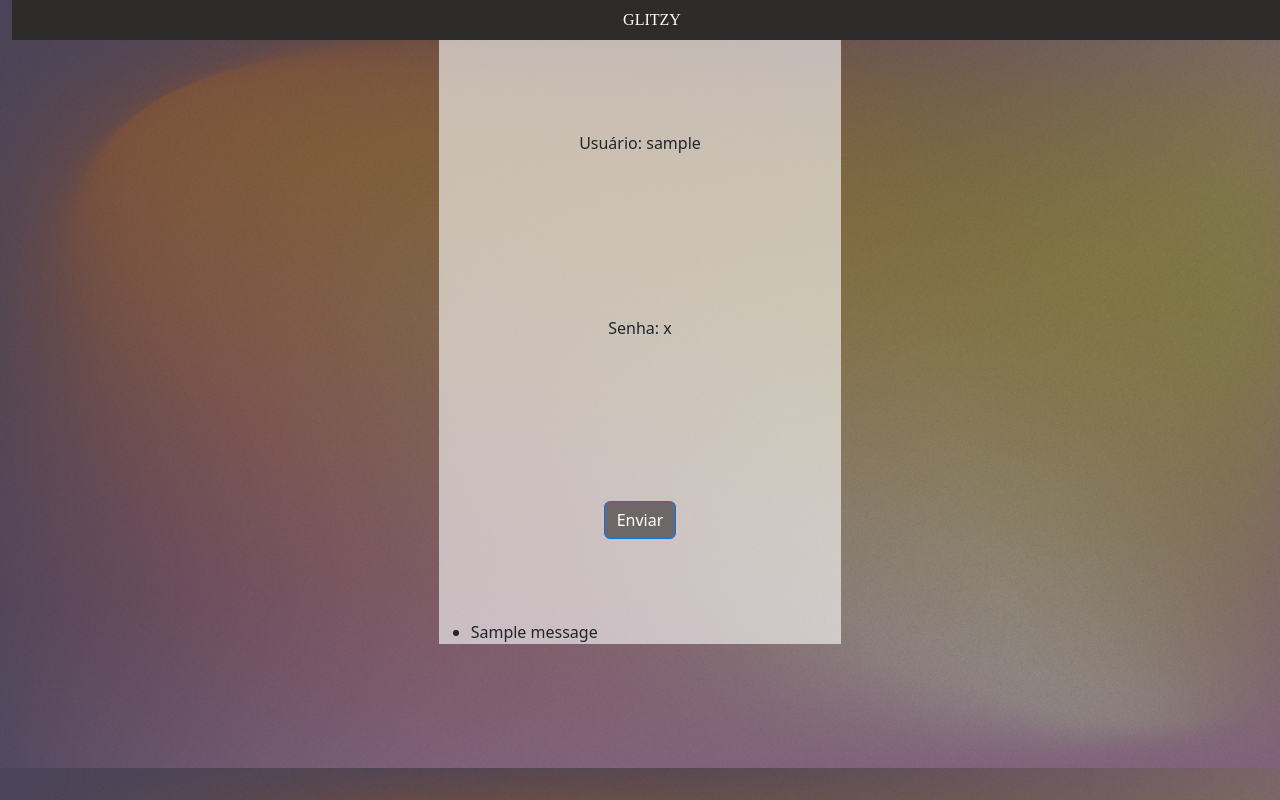
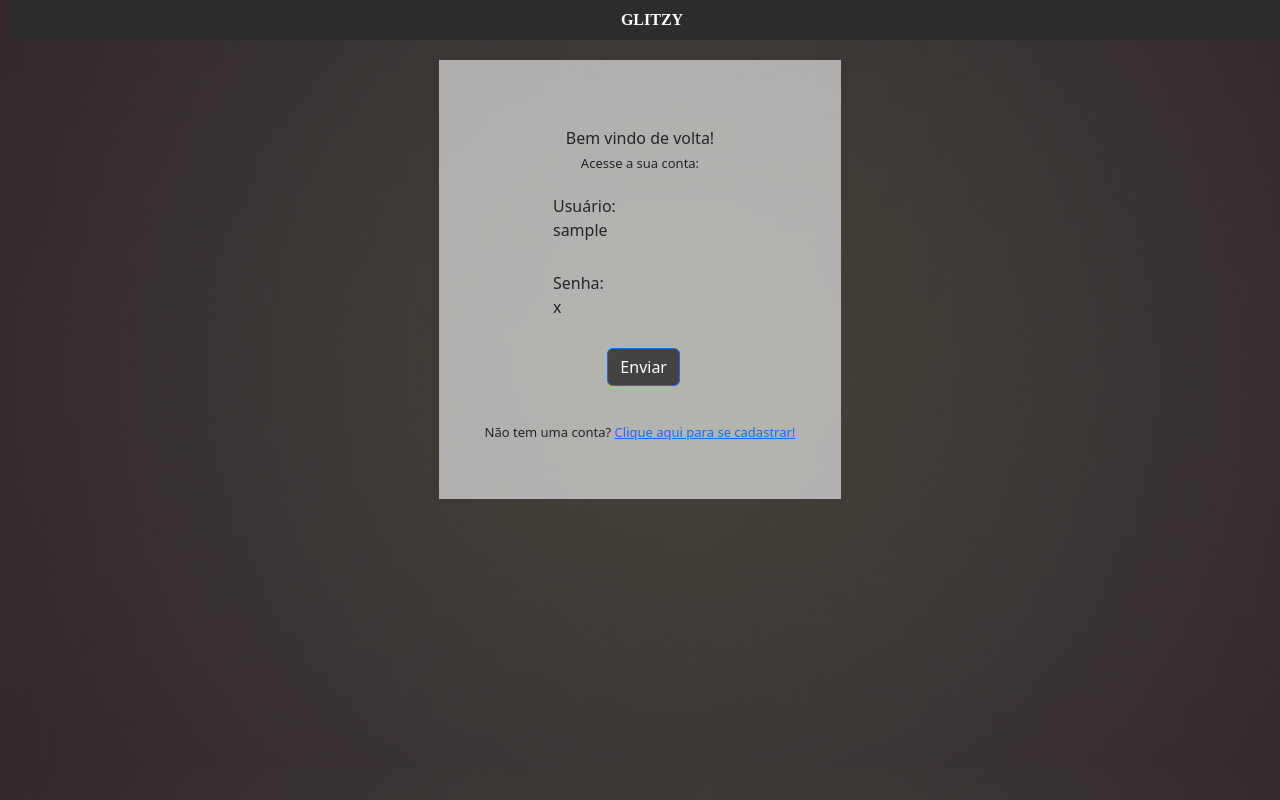
Before and after one commit to tais-siqueira/desafio-portal-de-noticias, a Django app: template base/templates/login.html in a window 1280 px wide. Run offline with Django 4.2, Linux system fonts and the light colour scheme; the template is opened without the code that fills it: most values are stand-ins (such as "Sample title", 1, 10 or a date in 2020); one stand-in notice (Sample message) is shown; some web fonts are replaced.

Commit message:
atualizando 'login'

```diff
--- a/base/static/css/login.css
+++ b/base/static/css/login.css
@@ -1,7 +1,3 @@
-body{
-    background-image: url("../images/cadastro-login-background.png");
-}
-
 .nav{
     background-color: rgb(46, 43, 43);
     position: fixed;
@@ -12,21 +8,23 @@ body{
 .nav-link{
     color: rgb(255, 255, 255) !important;
     font-family: "Alice";
-    font-weight: bold;
+    font-weight: bolder !important;
     font-size: medium;
     text-align: center;
 }
 
-.icone{
-    width: 18.7px;
-    height: 18.7px;
-    padding-bottom: 5%;
+.nav-link:hover{
+    color: rgb(255, 255, 198, 0.6);
 }
 
-.form-group{
-    text-align: center;
-    align-items: center;
-    padding: 20%;
+body{
+    background-image: url("../images/home-background-4.png");
+}
+
+.bloco{
+    background-color: rgba(255, 255, 255, 0.6);
+    margin-top: 15%;
+    padding: 5% 10% 10% 10%;
 }
 
 .titulo-login{
@@ -39,31 +37,18 @@ body{
     font-size: small;
 }
 
-.background-form{
-    background-color:  rgba(255, 255, 255, 0.6);
-}
-
-.formulario-login{
+.form-group{
     padding: 5%;
-    margin-top: 20%;
-}
-
-.form-label{
-    align-items: center;
-    font-size: small;
-}
-
-.form-control{
-    border-radius: 30px;
-    margin-bottom: 3%;
+    margin-left: 15%;
 }
 
 .btn{
-    background-color: rgb(69, 66, 66, 0.7) !important;
+    background-color: #444242 !important;
+    margin-left: 25%;
 }
 
 .rota-cadastro{
     font-size: small;
     text-align: center;
-    margin-top: 3%;
+    margin-top: 2%;
 }
--- a/base/templates/login.html
+++ b/base/templates/login.html
@@ -11,6 +11,14 @@
     <script src="https://cdn.jsdelivr.net/npm/bootstrap@5.3.2/dist/js/bootstrap.bundle.min.js" integrity="sha384-C6RzsynM9kWDrMNeT87bh95OGNyZPhcTNXj1NW7RuBCsyN/o0jlpcV8Qyq46cDfL" crossorigin="anonymous"></script>
 </head>
 <body>
+
+<style>
+    .formulario-login{
+    padding: 5%;
+    margin-top: 10%;
+}
+</style>
+
     <div class="container-fluid">
 
         <ul class="nav justify-content-center">
@@ -23,8 +31,8 @@
         <div class="row">
             <div class="col-md-4"></div>
             <div class="col-md-4">
-                <div class="background-form">
-                    <form method="post">
+                <div class="bloco">
+                    <form method="post" class="formulario-login">
                         <h1 class="titulo-login">Bem vindo de volta!</h1>
                         <h2 class="sub-titulo-login">Acesse a sua conta:</h2>
 
@@ -33,12 +41,14 @@
                         <div class="form-group">
                             {{ form_login.username.errors }}
                             <label for="{{ form_login.username.id_for_label }}">Usuário:</label>
+                            <br>
                             {{ form_login.username }}
                         </div>
 
                         <div class="form-group">
                             {{ form_login.password.errors }}
                             <label for="{{ form_login.password.id_for_label }}">Senha:</label>
+                            <br>
                             {{ form_login.password }}
                         </div>
 
@@ -47,13 +57,8 @@
                         </div>
                     </form>
 
-                    {% if messages %}
-                        <ul class="messages">
-                            {% for message in messages %}
-                            <li{% if message.tags %} class="{{ message.tags }}"{% endif %}>{{ message }}</li>
-                            {% endfor %}
-                        </ul>
-                    {% endif %}
+                    <p class="rota-cadastro">Não tem uma conta? <a href="{% url 'cadastrar_usuario' %}">Clique aqui para se cadastrar!</a></p>
+
                 </div>
             </div>
 
```
